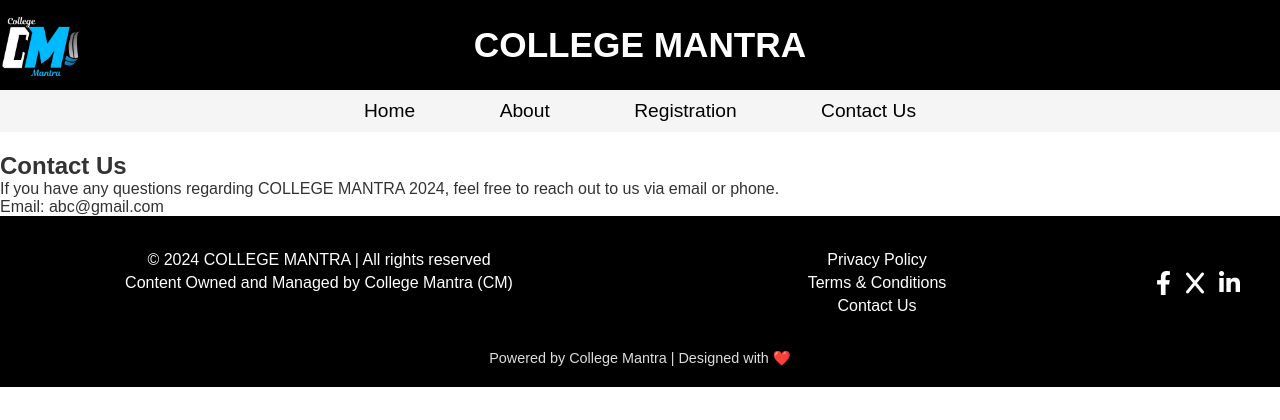
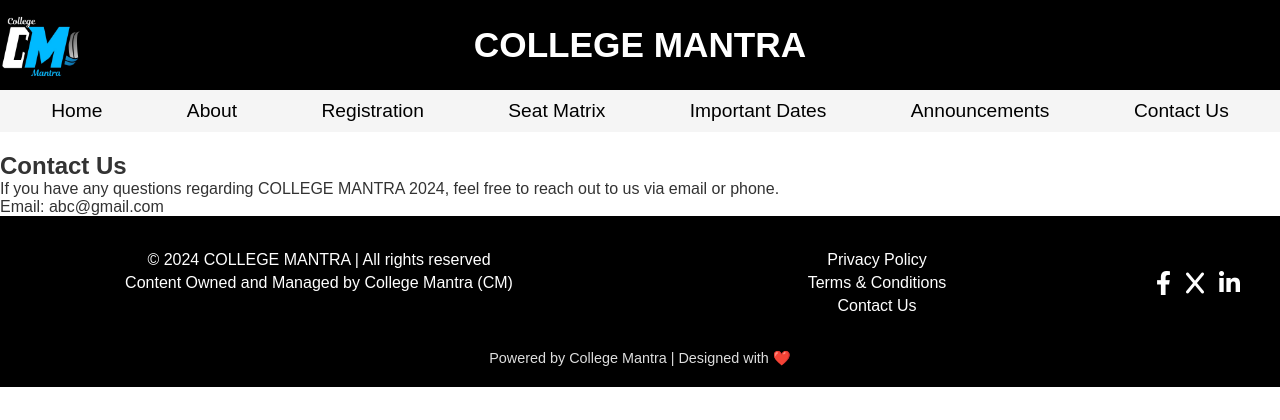
Before and after one commit to kartikhiranandani28/college-allocation-management-system, a Django app: page /contact/ in a window 1280 px wide. Shown: the top 420 px of the page. Run offline with Django 5.2, Linux system fonts and the light colour scheme; some libraries are stand-ins or nearby versions.

Commit message:
made change in linkst

```diff
--- a/cm_app/views.py
+++ b/cm_app/views.py
@@ -21,6 +21,8 @@ def contact(request):
     return render(request,'common/contact.html')
 def option(request):
     return render(request,'common/register.html')
+def important_dates(request): return render(request, 'common/important_dates.html')
+def announcements(request): return render(request, 'common/announcements.html')
 # def seat_matrix(request):
 #     return render(request,'common/seat_matrix.html')
 
--- a/template/candidate/preference_list.html
+++ b/template/candidate/preference_list.html
@@ -162,7 +162,7 @@ button:hover {
 </head>
 <body>
     <div class="container">
-        <h1>{{ user.username }}</h1>
+        <h1>Welcome, {{ user.username }} !</h1>
 
         <!-- Tables container for side-by-side display -->
         <div class="tables-container">
--- a/template/common/common_home.html
+++ b/template/common/common_home.html
@@ -24,6 +24,9 @@
       <li><a href="">Home</a></li>
       <li><a href="{% url 'cm_app:about' %}">About</a></li>
       <li><a href="{% url 'cm_app:register' %}">Registration</a></li>
+      <li><a href="{% url 'cm_app:seat_matrix' %}">Seat Matrix</a></li>
+      <li><a href="{% url 'cm_app:important_dates' %}">Important Dates</a></li>
+      <li><a href="{% url 'cm_app:announcements' %}">Announcements</a></li>
       <li><a href="{% url 'cm_app:contact' %}">Contact Us</a></li>
     </ul>
   </nav>
--- a/template/common/contact.html
+++ b/template/common/contact.html
@@ -21,10 +21,13 @@
 
   <nav>
     <ul>
-      <li><a href="{% url 'cm_app:home' %}">Home</a></li>
+      <li><a href="">Home</a></li>
       <li><a href="{% url 'cm_app:about' %}">About</a></li>
       <li><a href="{% url 'cm_app:register' %}">Registration</a></li>
-      <li><a href="#">Contact Us</a></li>
+      <li><a href="{% url 'cm_app:seat_matrix' %}">Seat Matrix</a></li>
+      <li><a href="{% url 'cm_app:important_dates' %}">Important Dates</a></li>
+      <li><a href="{% url 'cm_app:announcements' %}">Announcements</a></li>
+      <li><a href="{% url 'cm_app:contact' %}">Contact Us</a></li>
     </ul>
   </nav>
 
--- a/template/common/seat_matrix.html
+++ b/template/common/seat_matrix.html
@@ -39,6 +39,8 @@
         <li><a href="{% url 'cm_app:home' %}">Home</a></li>
         <li><a href="{% url 'cm_app:about' %}">About</a></li>
         <li><a href="{% url 'cm_app:seat_matrix' %}">Seat Matrix</a></li>
+        <li><a href="{% url 'cm_app:important_dates' %}">Important Dates</a></li>
+        <li><a href="{% url 'cm_app:announcements' %}">Announcements</a></li>
         <li><a href="{% url 'cm_app:register' %}">Registration</a></li>
         <li><a href="{% url 'cm_app:contact' %}">Contact Us</a></li>
     </ul>
```
